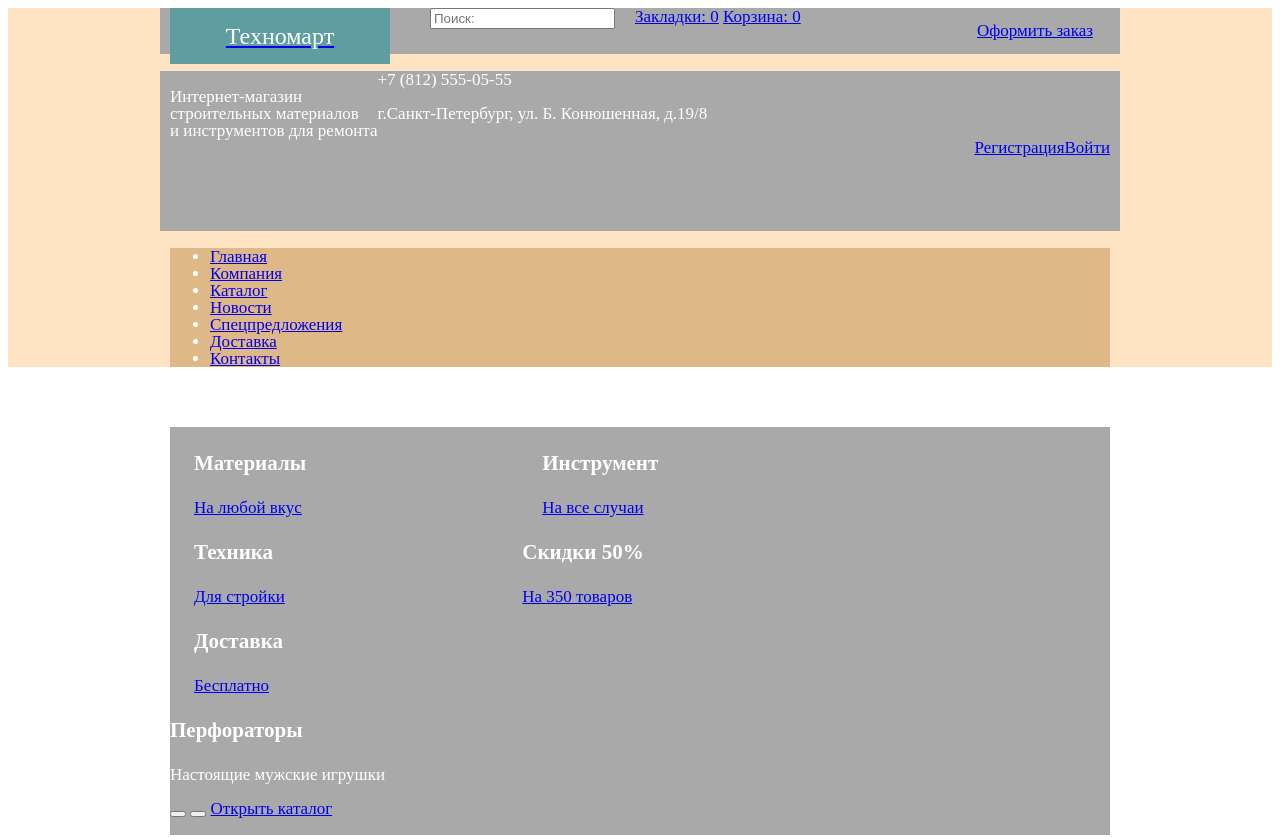
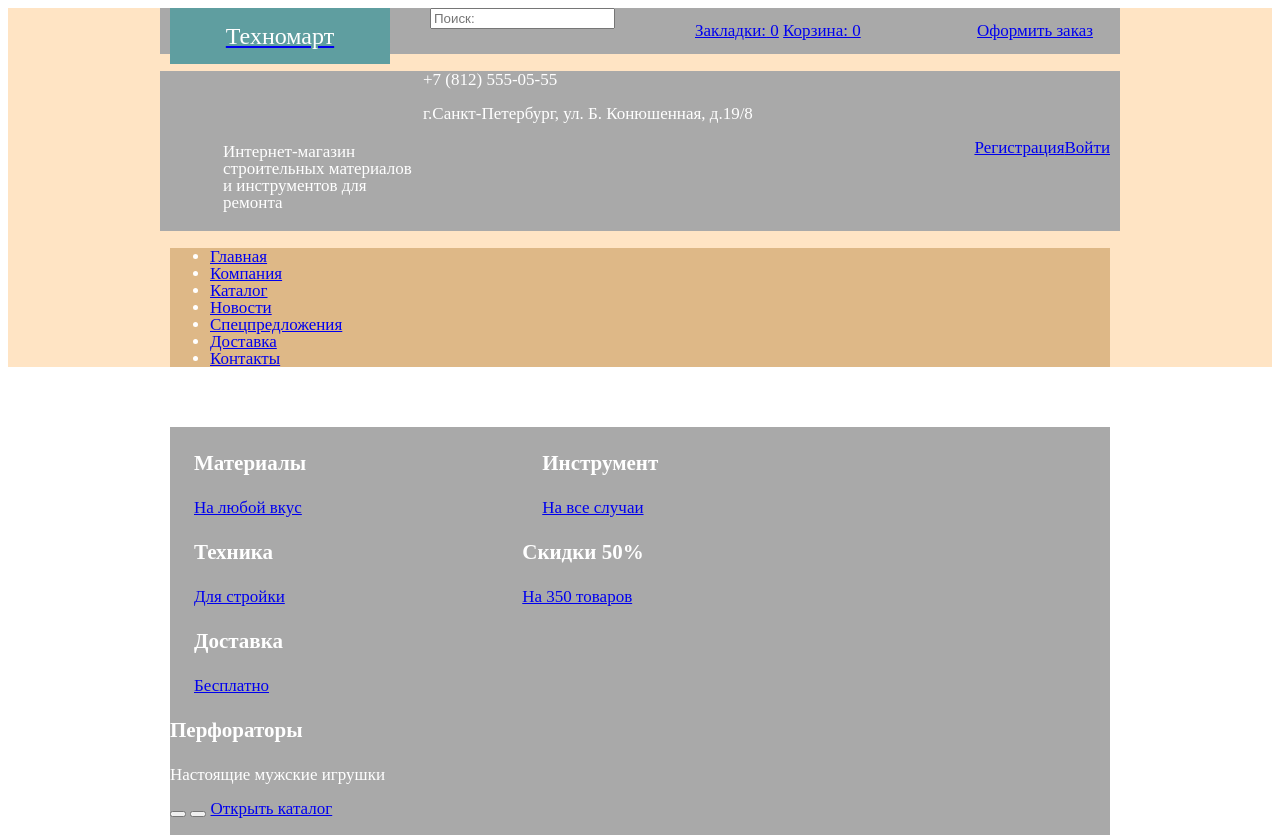
Before and after one commit to p4ss3rby/219094-technomart, a plain HTML site: page index.html in a window 1280 px wide. Shown: the top 838 px of the page. Drawn offline with Linux system fonts and the light colour scheme.

Commit message:
Жалкая попытка №2
Бог видит, я старался. :D

```diff
--- a/css/style.css
+++ b/css/style.css
@@ -41,15 +41,22 @@ h3 {
 .search {
     width: auto;
     float: left;
-    margin-right: 20px;
+
+    margin-right: 80px;
+}
+
+.bookmarks-cart {
+    min-height: 28px;
+    padding-top: 14px;
+    display: inline-block;
 }
 
 .description {
+    width: 200px;
+    min-height: 61px;
     float: left;
-}
-
-.bookmarks-cart {
-    float: left;
+    margin-left: 53px;
+    padding-top: 55px
 }
 
 .adress {
```
